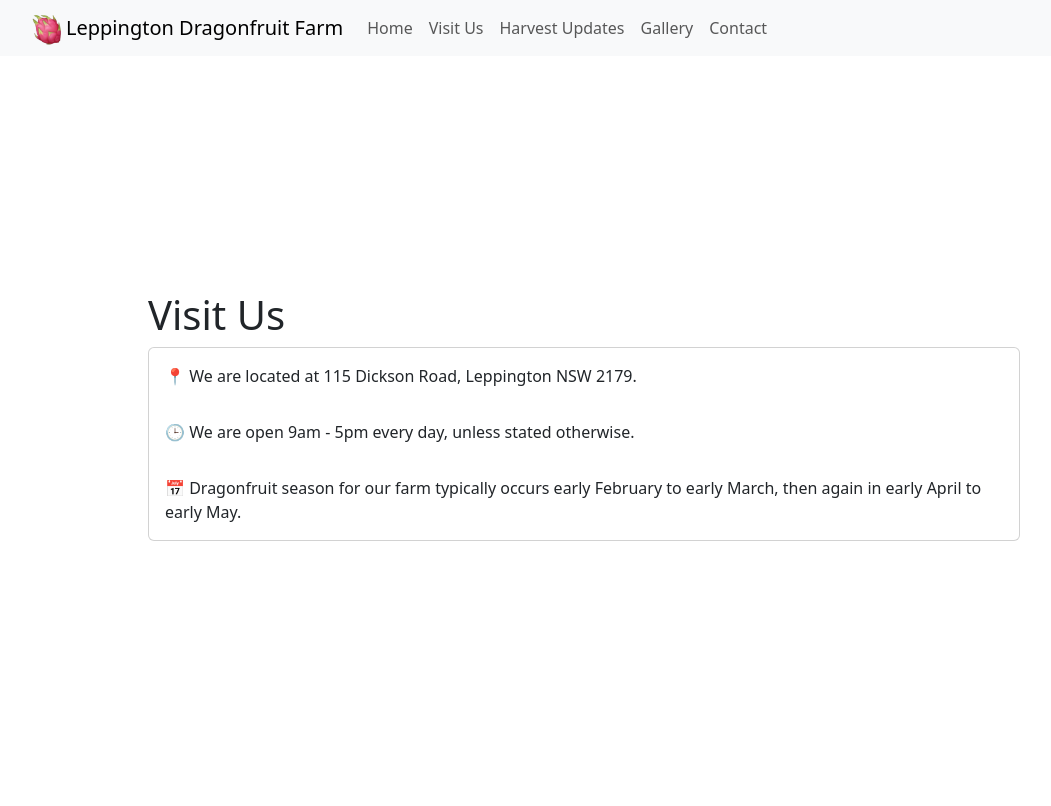
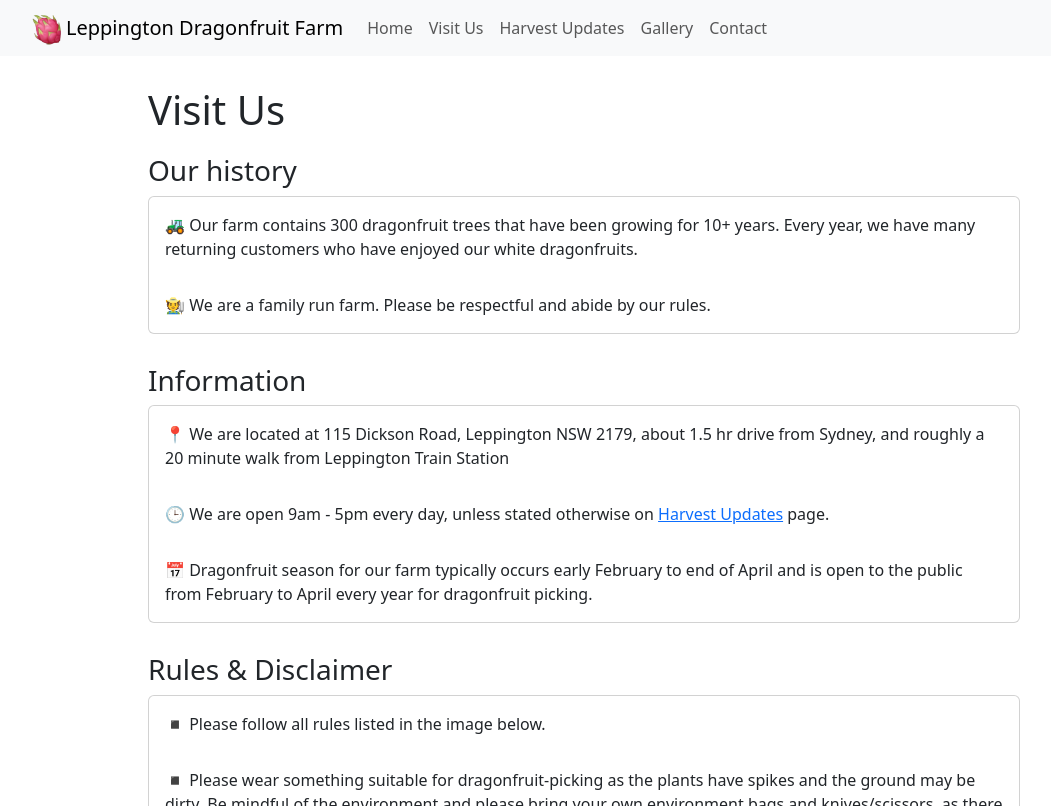
Before and after one commit to jacqui13/leppington-dragonfruit-farm, a Next.js app: page /visit-us in a window 1280 px wide. Shown: the whole page, without its empty margins (56-1107 px from the left). Built offline with nearby package versions, Linux system fonts and the light colour scheme.

Commit message:
Add more info about us page, add rules images, adjust spacing and padding for mobile view

```diff
--- a/src/app/visit-us/page.tsx
+++ b/src/app/visit-us/page.tsx
@@ -1,15 +1,42 @@
 "use client"
+import Image from "next/image";
+import Link from "next/link";
 import { Card, Container } from "react-bootstrap";
 
 export default function VisitUs() {
     return (
-        <Container style={{ height: "90vh", width: "70vw", alignContent: "center" }}>
+        <Container style={{ height: "90vh", width: "70vw", marginTop: "30px" }}>
             <h1>Visit Us</h1>
-            <Card>
-                <Card.Body>📍 We are located at 115 Dickson Road, Leppington NSW 2179.</Card.Body>
-                <Card.Body>🕒 We are open 9am - 5pm every day, unless stated otherwise.</Card.Body>
-                <Card.Body>📅 Dragonfruit season for our farm typically occurs early February to early March, then again in early April to early May.</Card.Body>
-            </Card>
+
+            <Container style={{ padding: "0", marginTop: "20px" }}>
+                <h3>Our history</h3>
+                <Card>
+                    <Card.Body>🚜 Our farm contains 300 dragonfruit trees that have been growing for 10+ years. Every year, we have many returning customers who have enjoyed our white dragonfruits.</Card.Body>
+                    <Card.Body>🧑‍🌾 We are a family run farm. Please be respectful and abide by our rules.</Card.Body>
+                </Card>
+            </Container>
+            <Container style={{ padding: "0", marginTop: "30px" }}>
+                <h3>Information</h3>
+                <Card>
+                    <Card.Body>📍 We are located at 115 Dickson Road, Leppington NSW 2179, about 1.5 hr drive from Sydney, and roughly a 20 minute walk from Leppington Train Station</Card.Body>
+                    <Card.Body>🕒 We are open 9am - 5pm every day, unless stated otherwise on <Link href="/updates">Harvest Updates</Link> page.</Card.Body>
+                    <Card.Body>📅 Dragonfruit season for our farm typically occurs early February to end of April and is open to the public from February to April every year for dragonfruit picking.</Card.Body>
+
+                </Card>
+            </Container>
+            <Container style={{ padding: "0", marginTop: "30px" }}>
+                <h3>Rules & Disclaimer</h3>
+                <Card style={{ marginBottom: "30px" }}>
+                    <Card.Body>◾ Please follow all rules listed in the image below.</Card.Body>
+                    <Card.Body>◾ Please wear something suitable for dragonfruit-picking as the plants have spikes and the ground may be dirty. Be mindful of the environment and please bring your own environment bags and knives/scissors, as there may not be enough for everyone to use.</Card.Body>
+                    <Card.Body>◾ Take care of your children and belongings.</Card.Body>
+                    <Card.Body>◾ For groups over 20 people, please message 0432198893 with your name, number of people, and your preferred date and time.</Card.Body>
+                    <Card.Body>◾ If you are travelling via public transport, remember to bring something suitable to carry/wheel your produce as it may be heavy.</Card.Body>
+                </Card>
+                <Image src="/IMG_9415.JPG" height={1000} width={1000} style={{ height: "100%", width: "100%" }} alt="dragonfruits" />
+                <Image src="/IMG_9414.JPG" height={1000} width={1000} style={{ height: "100%", width: "100%" }} alt="dragonfruits" />
+
+            </Container>
         </Container>
     )
 }
```
Also changed, not shown: src/app/contact/page.tsx (+16 -5 lines), src/app/gallery/page.tsx (+5 -5 lines), src/app/home/page.tsx (+6 -2 lines), src/app/updates/page.tsx (+6 -3 lines), public/IMG_9414.JPG (added), public/IMG_9415.JPG (added).
